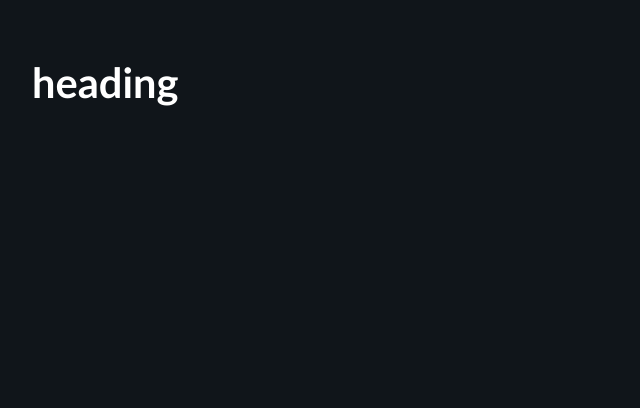
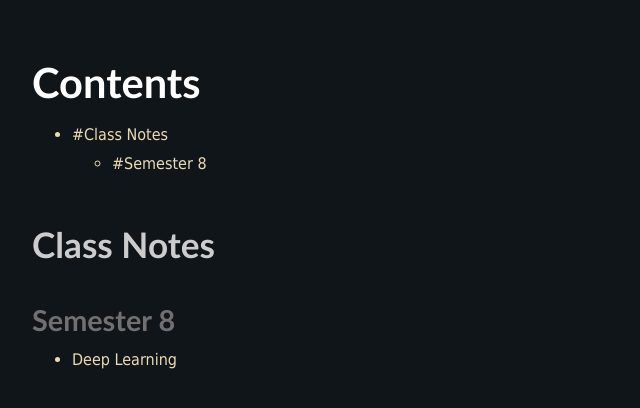
Before and after one commit to JoelMTom/JoelMTom.github.io, a plain HTML site: page index.html in a window 1280 px wide. Shown: the whole page, without its empty margins (0-640 px from the left). Drawn offline with nearby package versions, Linux system fonts and the light colour scheme; some packages are replaced by stand-ins of ours.

Commit message:
add new notes

```diff
--- a/index.html
+++ b/index.html
@@ -10,7 +10,24 @@
 </head>
 <body>
 
-<div id="heading"><h1 id="heading" class="header"><a href="#heading">heading</a></h1></div>
+<div id="Contents" class="toc"><h1 id="Contents" class="header"><a href="#Contents">Contents</a></h1></div>
+<ul>
+<li>
+<a href="index.html#Class Notes">#Class Notes</a>
+
+<ul>
+<li>
+<a href="index.html#Semester 8">#Semester 8</a>
+
+</ul>
+</ul>
+<div id="Class Notes"><h2 id="Class Notes" class="header"><a href="#Class Notes">Class Notes</a></h2></div>
+<div id="Class Notes-Semester 8"><h3 id="Semester 8" class="header"><a href="#Class Notes-Semester 8">Semester 8</a></h3></div>
+<ul>
+<li>
+<a href="deep_learning/introduction.html">Deep Learning</a>
+
+</ul>
 
 </body>
 </html>
```
Also changed, not shown: deep_learning/introduction.html (added, +52 -0 lines).
